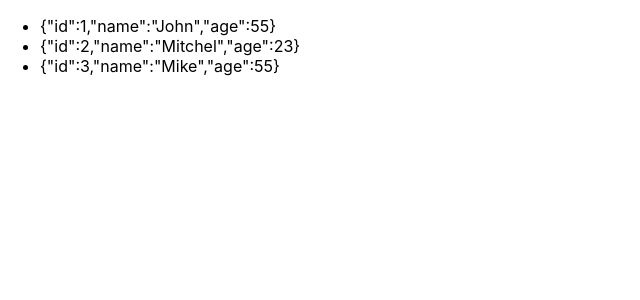
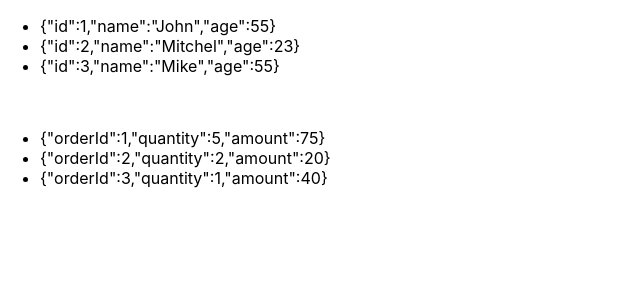
Before and after one commit to tjcchen/typescript-sharing, a React (Create React App) app in the folder src/reactapp/: page / in a window 1280 px wide. Shown: the top 300 px of the page, without its empty margins (0-640 px from the left). Built offline with nearby package versions, Linux system fonts and the light colour scheme.

Commit message:
feat: refactor DataGrid component with generic

```diff
--- a/src/reactapp/src/App5.tsx
+++ b/src/reactapp/src/App5.tsx
@@ -10,7 +10,13 @@ import DataGrid from './components/DataGrid';
 export interface User {
     id: number;
     name: string;
-    age: number
+    age: number;
+}
+
+export interface Order {
+    orderId: number;
+    quantity: number;
+    amount: number;
 }
 
 export default function App5() {
@@ -20,9 +26,19 @@ export default function App5() {
         { id: 3, name: 'Mike', age: 55 },
     ];
 
+    const orders: Order[] = [
+        { orderId: 1, quantity: 5, amount: 75 },
+        { orderId: 2, quantity: 2, amount: 20 },
+        { orderId: 3, quantity: 1, amount: 40 },
+    ];
+
     return (
         <>
             <DataGrid items={ users } />
+
+            <br/>
+
+            <DataGrid items={ orders } />
         </>
     );
 }
--- a/src/reactapp/src/components/DataGrid.tsx
+++ b/src/reactapp/src/components/DataGrid.tsx
@@ -1,19 +1,20 @@
 /**
  * A DataGrid component
  */
-import { User } from '../App5';
 
-interface DataGridProps {
+import { Order, User } from "../App5";
+
+interface DataGridProps<T> {
     // Do NOT use any
-    items: User[];
+    items: T[];
 }
 
-function DataGrid({ items }: DataGridProps) {
+function DataGrid({ items }: DataGridProps<User | Order>) {
     return (
         <>
             <ul>
                 {
-                    items.map((item: any) => (
+                    items.map((item) => (
                         <li>{ JSON.stringify(item) }</li>
                     ))
                 }
```
